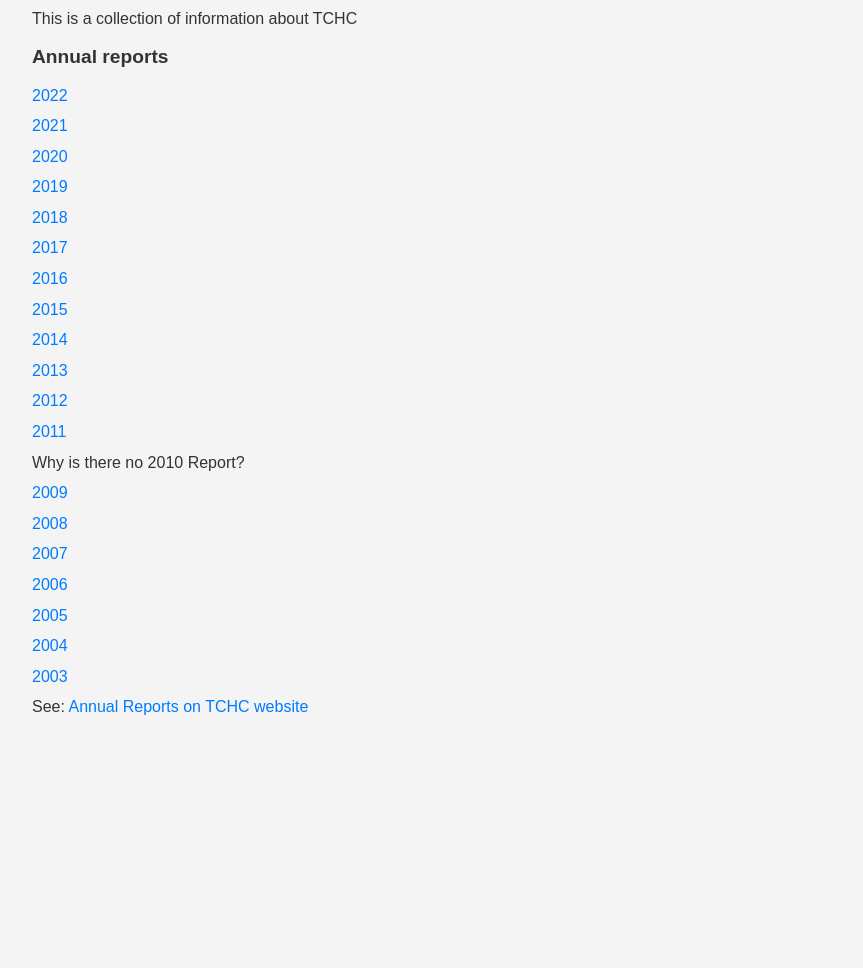
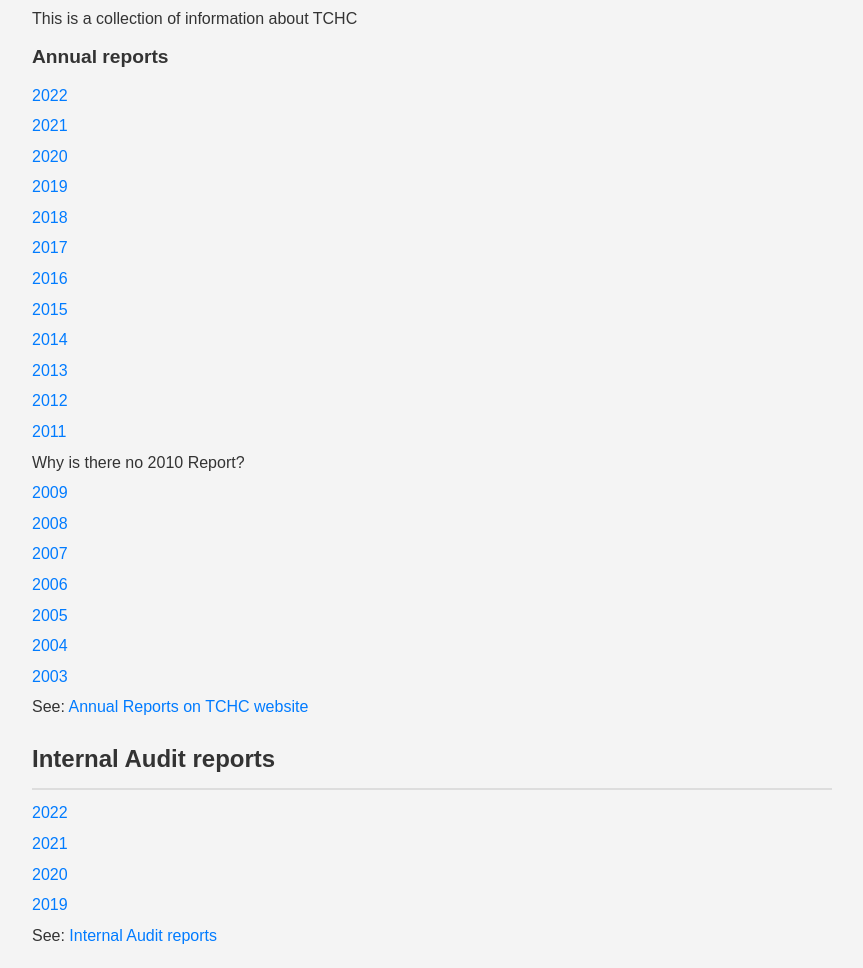
Before and after one commit to RamVasuthevan/notes-on-TCHC, a plain HTML site: page index.html in a window 1280 px wide. Shown: the part 85-1053 px from the top of the page, without its empty margins (208-1071 px from the left). Before the commit the page ends 825 px from the top, so only its background shows below. Drawn offline with Linux system fonts and the light colour scheme.

Commit message:
Add Internal Audit reports

```diff
--- a/index.html
+++ b/index.html
@@ -63,5 +63,19 @@
 <p>See: <a
 href="https://www.torontohousing.ca/transparency/reporting/annual-reports">Annual
 Reports on TCHC website</a></p>
+<h2 id="internal-audit-reports">Internal Audit reports</h2>
+<ul>
+<li><a
+href="./InternalAuditReports/item_11b_-_attachment_1_-_internal_audit_department_annual_report_for_2022_final.pdf">2022</a></li>
+<li><a
+href="./InternalAuditReports/item_10_-_attachment_1_-_iad_2021_annual_report.pdf">2021</a></li>
+<li><a
+href="./InternalAuditReports/item_5_-_internal_audit_departments_annual_report_for_2020_cw_clean.pdf">2020</a></li>
+<li><a
+href="./InternalAuditReports/item_2d_-_q4_2019_iad_work_plan_update_-_aoda_updated.pdf">2019</a></li>
+</ul>
+<p>See: <a
+href="https://www.torontohousing.ca/transparency/reporting/financial-reporting">Internal
+Audit reports</a></p>
 </body>
 </html>
```
Also changed, not shown: 5 other files.
